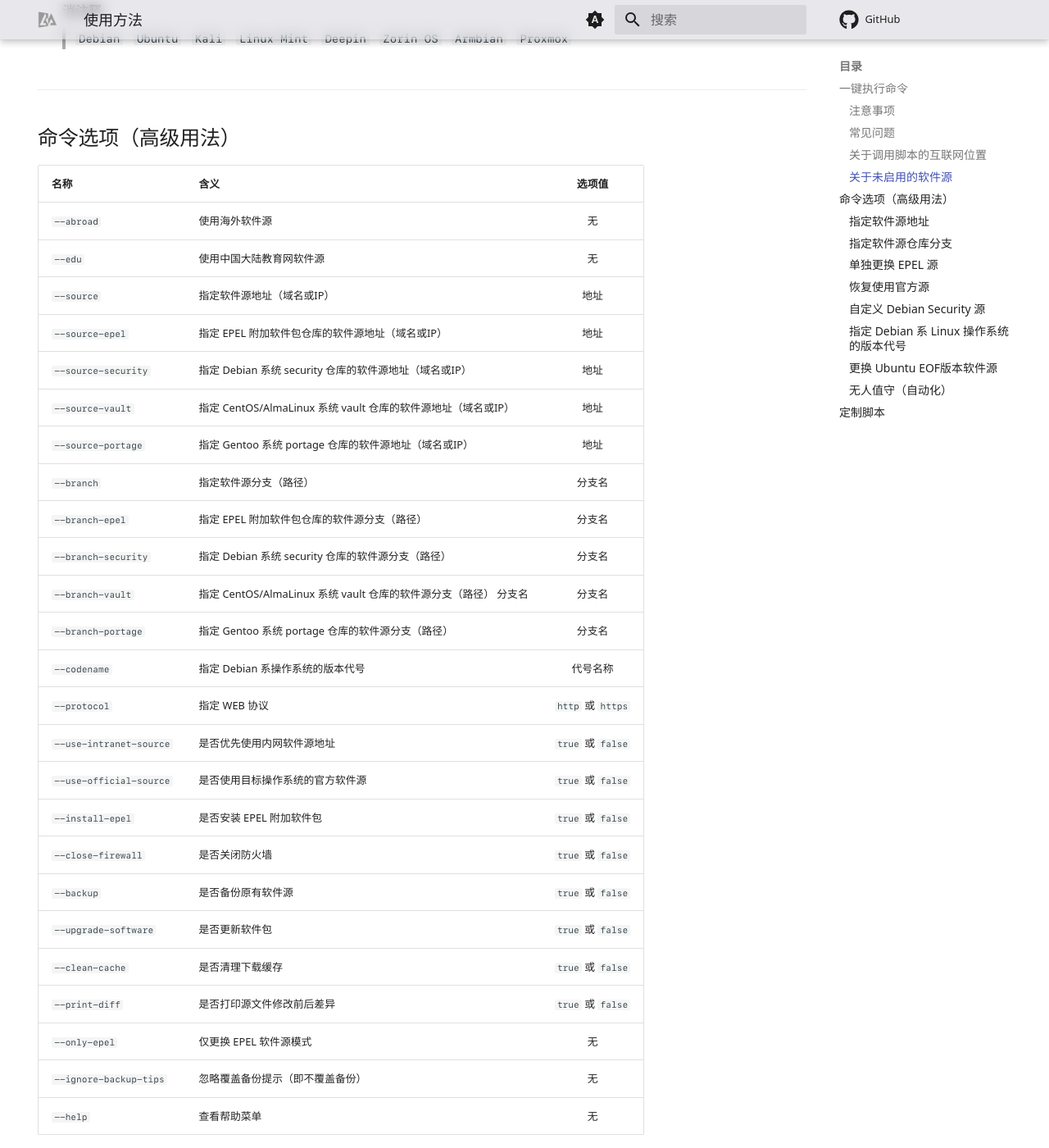
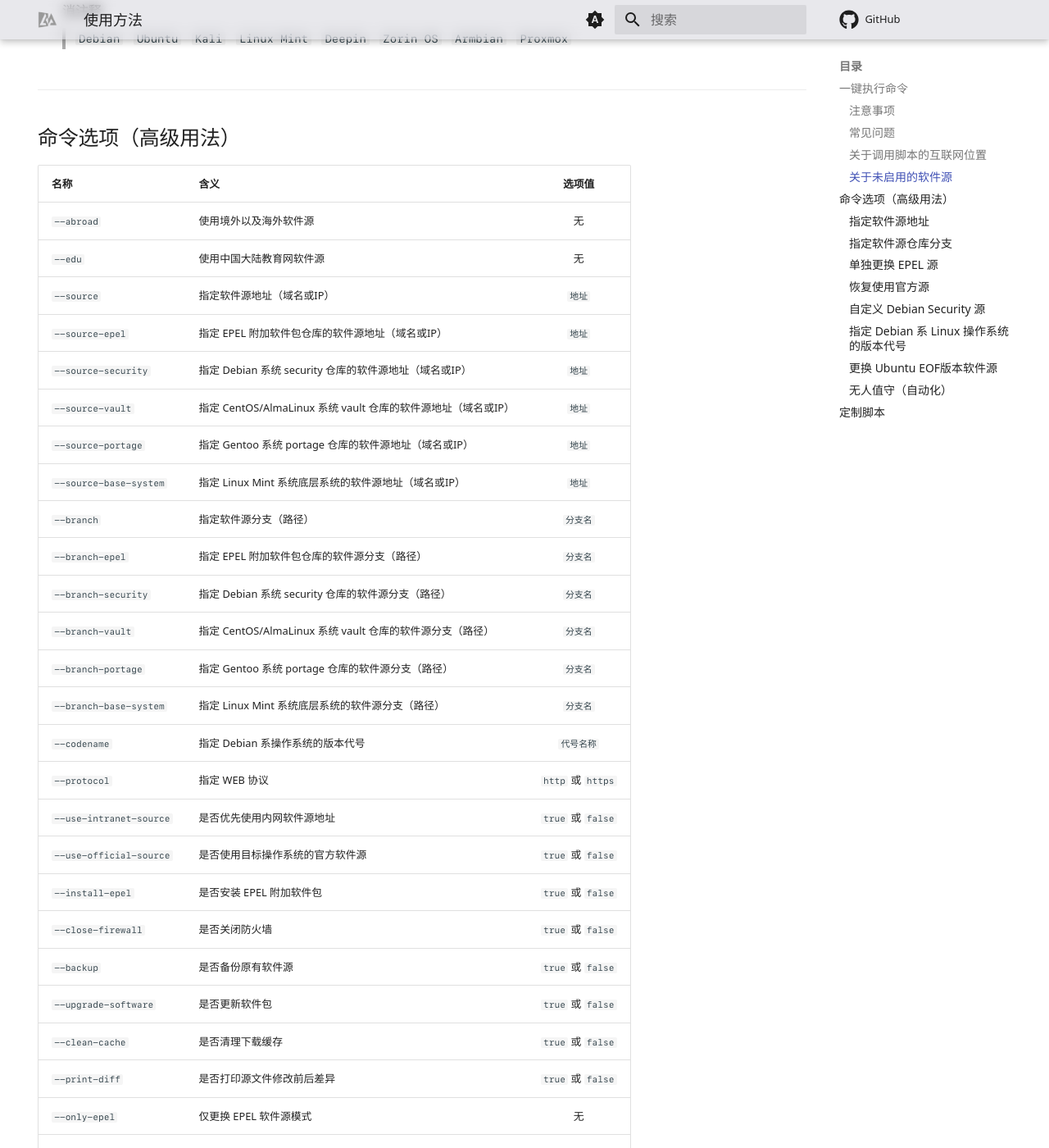
Before and after one commit to SuperManito/LinuxMirrors, an MkDocs documentation site: the page built from docs/use/index.md, in a window 1280 px wide and 1400 px high, scrolled down 2583 px. Shown: the whole window at 82% size. Built offline with MkDocs 1.6.1 and Material for MkDocs 9.7.7, drawn with Linux system fonts in a browser that asks for light colours; comment, search, counter and statistics services are not loaded; some of the changed text lies outside the part shown.

Commit message:
适配 Linux Mint 22

```diff
--- a/docs/use/index.md
+++ b/docs/use/index.md
@@ -281,19 +281,21 @@
 
 | 名称 | 含义 | 选项值 |
 | - | - | :-: |
-| `--abroad` | 使用海外软件源 | 无 |
+| `--abroad` | 使用境外以及海外软件源 | 无 |
 | `--edu` | 使用中国大陆教育网软件源 | 无 |
-| `--source` | 指定软件源地址（域名或IP） | 地址 |
-| `--source-epel` | 指定 EPEL 附加软件包仓库的软件源地址（域名或IP） | 地址 |
-| `--source-security` | 指定 Debian 系统 security 仓库的软件源地址（域名或IP） | 地址 |
-| `--source-vault` | 指定 CentOS/AlmaLinux 系统 vault 仓库的软件源地址（域名或IP） | 地址 |
-| `--source-portage` | 指定 Gentoo 系统 portage 仓库的软件源地址（域名或IP） | 地址 |
-| `--branch` | 指定软件源分支（路径） | 分支名 |
-| `--branch-epel` | 指定 EPEL 附加软件包仓库的软件源分支（路径） | 分支名 |
-| `--branch-security` | 指定 Debian 系统 security 仓库的软件源分支（路径） | 分支名 |
-| `--branch-vault` | 指定 CentOS/AlmaLinux 系统 vault 仓库的软件源分支（路径）   分支名 | 分支名 |
-| `--branch-portage` | 指定 Gentoo 系统 portage 仓库的软件源分支（路径） | 分支名 |
-| `--codename` | 指定 Debian 系操作系统的版本代号 | 代号名称 |
+| `--source` | 指定软件源地址（域名或IP） | `地址` |
+| `--source-epel` | 指定 EPEL 附加软件包仓库的软件源地址（域名或IP） | `地址` |
+| `--source-security` | 指定 Debian 系统 security 仓库的软件源地址（域名或IP） | `地址` |
+| `--source-vault` | 指定 CentOS/AlmaLinux 系统 vault 仓库的软件源地址（域名或IP） | `地址` |
+| `--source-portage` | 指定 Gentoo 系统 portage 仓库的软件源地址（域名或IP） | `地址` |
+| `--source-base-system` | 指定 Linux Mint 系统底层系统的软件源地址（域名或IP） | `地址` |
+| `--branch` | 指定软件源分支（路径） | `分支名` |
+| `--branch-epel` | 指定 EPEL 附加软件包仓库的软件源分支（路径） | `分支名` |
+| `--branch-security` | 指定 Debian 系统 security 仓库的软件源分支（路径） | `分支名` |
+| `--branch-vault` | 指定 CentOS/AlmaLinux 系统 vault 仓库的软件源分支（路径） | `分支名` |
+| `--branch-portage` | 指定 Gentoo 系统 portage 仓库的软件源分支（路径） | `分支名` |
+| `--branch-base-system` | 指定 Linux Mint 系统底层系统的软件源分支（路径） | `分支名` |
+| `--codename` | 指定 Debian 系操作系统的版本代号 | `代号名称` |
 | `--protocol` | 指定 WEB 协议 | `http` 或 `https` |
 | `--use-intranet-source` | 是否优先使用内网软件源地址 | `true` 或 `false` |
 | `--use-official-source` | 是否使用目标操作系统的官方软件源 | `true` 或 `false` |
@@ -461,11 +463,13 @@
 | `SOURCE_SECURITY` | 指定 Debian 系统 security 仓库的软件源地址（域名或IP） | `地址` |
 | `SOURCE_VAULT` | 指定 CentOS/AlmaLinux 系统 vault 仓库的软件源地址（域名或IP） | `地址` |
 | `SOURCE_PORTAGE` | 指定 Gentoo 系统 portage 仓库的软件源地址（域名或IP） | `地址` |
+| `SOURCE_BASE_SYSTEM` | 指定 Linux Mint 系统底层系统的软件源地址（域名或IP） | `地址` |
 | `SOURCE_BRANCH` | 指定软件源分支（路径） | `分支名` |
 | `SOURCE_EPEL_BRANCH` | 指定 EPEL 附加软件包仓库的软件源分支（路径） | `分支名` |
 | `SOURCE_SECURITY_BRANCH` | 指定 Debian 系统 security 仓库的软件源分支（路径） | `分支名` |
 | `SOURCE_VAULT_BRANCH` | 指定 CentOS/AlmaLinux 系统 vault 仓库的软件源分支（路径） | `分支名` |
 | `SOURCE_PORTAGE_BRANCH` | 指定 Gentoo 系统 portage 仓库的软件源分支（路径） | `分支名` |
+| `SOURCE_BASE_SYSTEM_BRANCH` | 指定 Linux Mint 系统底层系统的软件源分支（路径） | `分支名` |
 | `DEBIAN_CODENAME` | 指定 Debian 系操作系统的版本代号 | `代号名称` |
 | `USE_OFFICIAL_SOURCE` | 是否使用目标操作系统的官方软件源 | `true` 或 `false` |
 | `USE_INTRANET_SOURCE` | 是否优先使用内网软件源地址 | `true` 或 `false` |
--- a/requirements.txt
+++ b/requirements.txt
@@ -1,3 +1,3 @@
-mkdocs-material==9.5.43
+mkdocs-material==9.5.44
 mkdocs-glightbox==0.4.0
 mkdocs-exclude-search==0.6.6
```
Also changed, not shown: README.md (+6 -6 lines), docs/index.md (+6 -6 lines), 2 other files.
